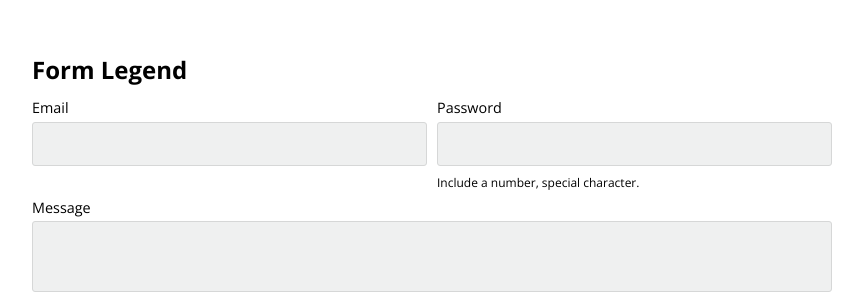
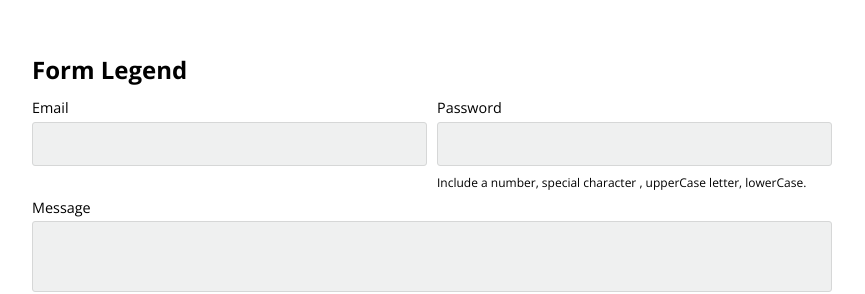
Before and after one commit to JoaquinDev542/dark-mode-form, a plain HTML site: page index.html in a window 1280 px wide. Shown: the part 189-483 px from the top of the page, without its empty margins (208-1073 px from the left). Drawn offline with nearby package versions, Linux system fonts and the light colour scheme.

Commit message:
Update index.html

```diff
--- a/index.html
+++ b/index.html
@@ -27,7 +27,7 @@
 
                 <label for="input--password" class="label">Password</label>
                 <input id="input--password" type="password" class="input input--password">
-                <span class="small-text">Include a number, special character.</span>
+                <span class="small-text">Include a number, special character , upperCase letter, lowerCase.</span>
 
             </div>
 
```
